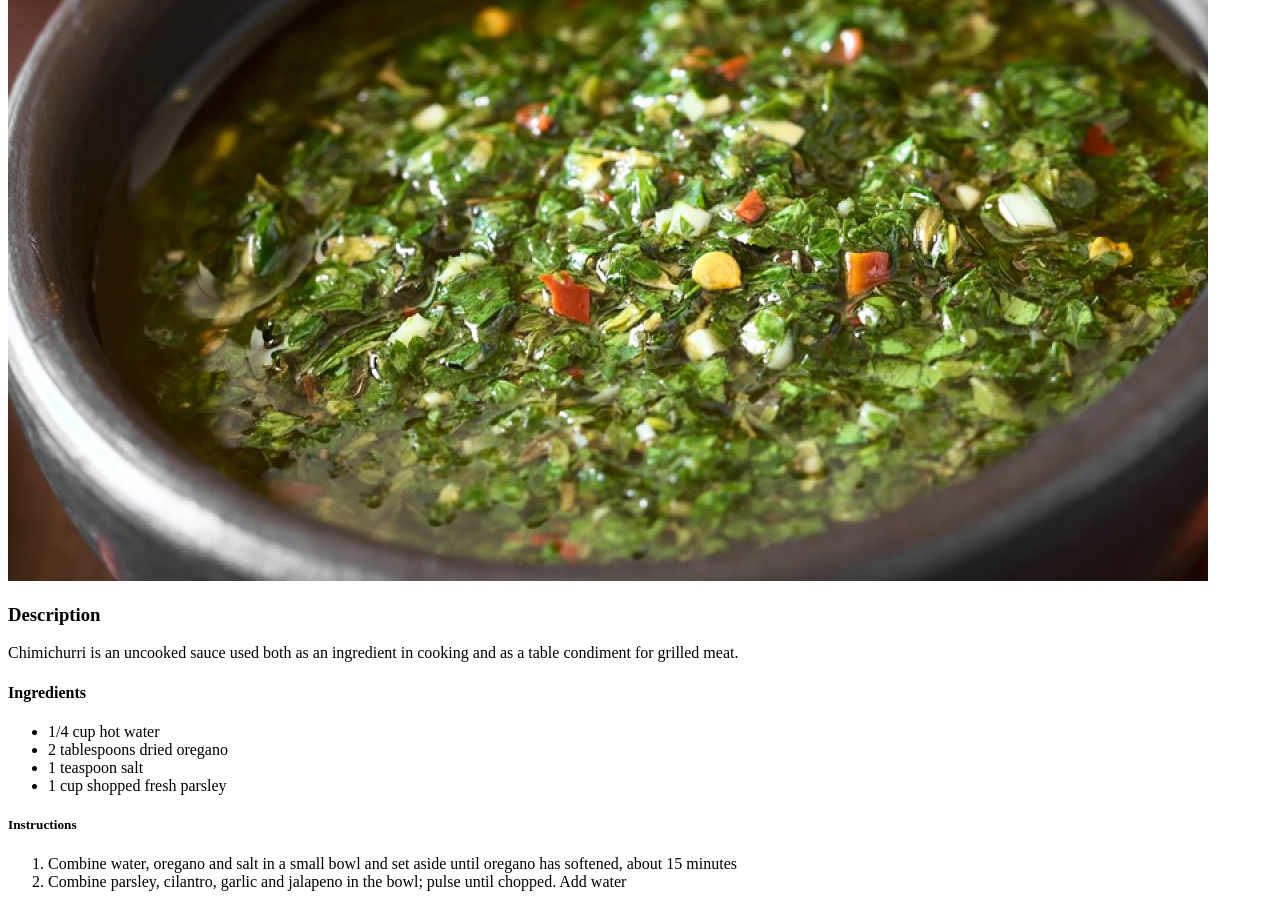
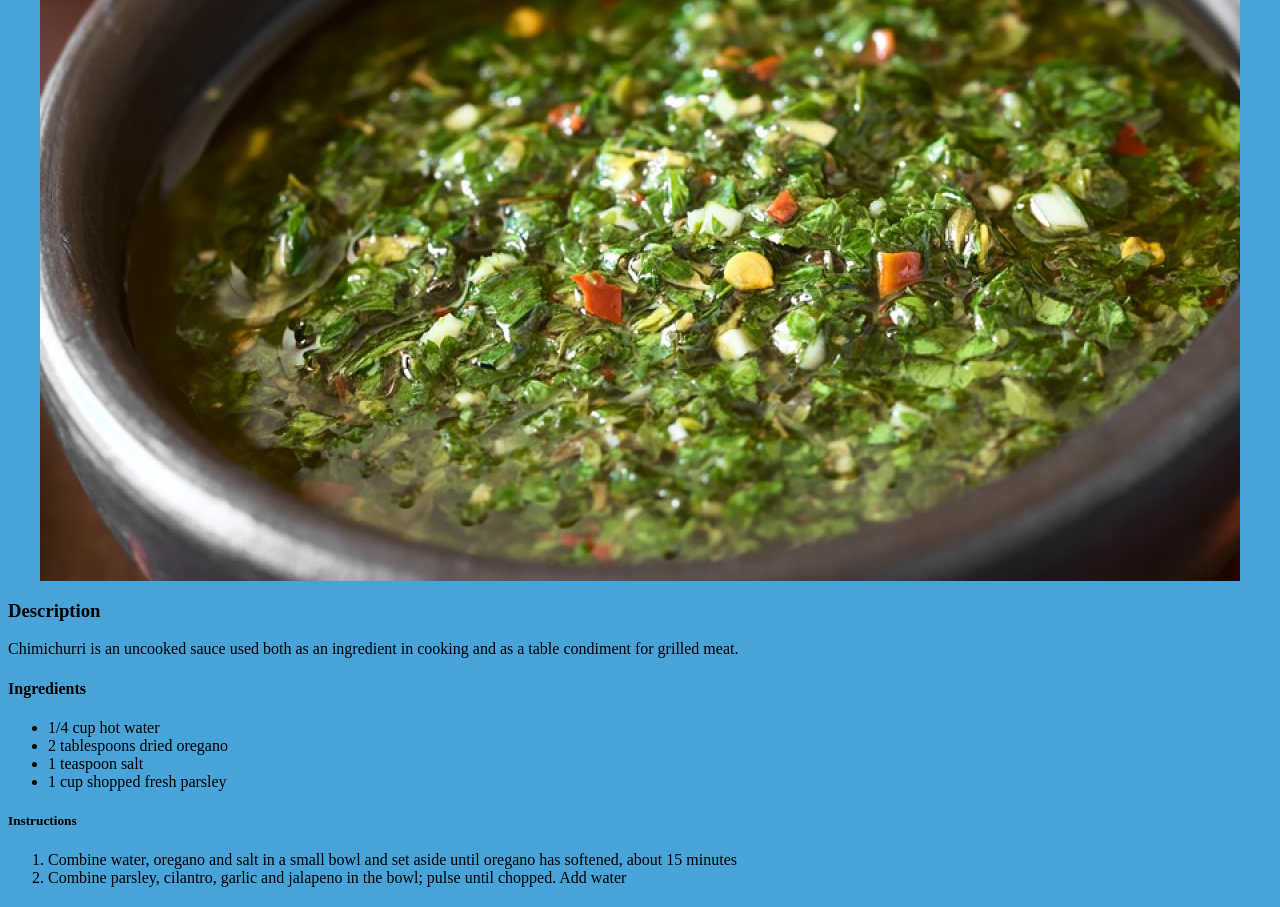
Before and after one commit to TheJeyK/odin-recipes, a plain HTML site: page recipes/chimichurri.html in a window 1280 px wide. Shown: the part 299-1206 px from the top of the page. Drawn offline with Linux system fonts and the light colour scheme; files that its build step writes are made by us from their sources.

Commit message:
Link style sheet

```diff
--- a/recipes/chimichurri.html
+++ b/recipes/chimichurri.html
@@ -4,12 +4,13 @@
         <meta charset="UTF-8">
 
         <title>Chimichurri</title>
+        <link rel="stylesheet" href="style.css">
     </head>
     <body>
         <h1>Chimichurri</h1>
         <img src="img/chimichurri.jpg">
         <h3>Description</h3>
-        <p>Chimichurri is an uncooked sauce used both as an
+        <p id="description">Chimichurri is an uncooked sauce used both as an
             ingredient in cooking and as a table condiment for
             grilled meat.</p>
         <h4>Ingredients</h4>
```
